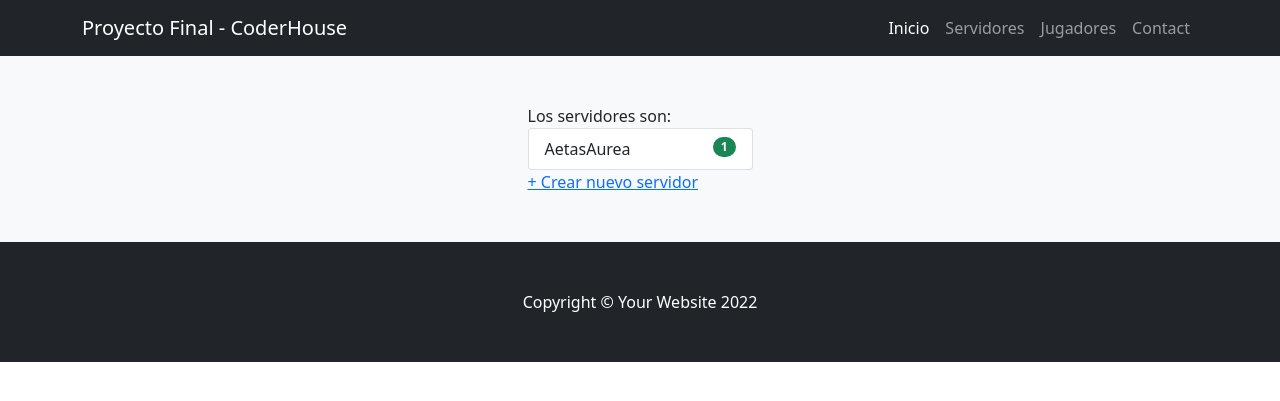
After one commit to juan-alejo/ProyectoFinal, a Django app: page /app/servidores/ in a window 1280 px wide. The commit adds this page. Shown: the top 401 px of the page. Run offline with Django 4.2, Linux system fonts and the light colour scheme; data comes from the database, SQL or seed files in the repository; some libraries are stand-ins or nearby versions.

Commit message:
servidores.html + urls,views

```diff
--- a/ProyectoFinalApp/forms.py
+++ b/ProyectoFinalApp/forms.py
@@ -0,0 +1,5 @@
+from django import forms
+
+class NuevoServidor(forms.Form):
+    nombre = forms.CharField(max_length = 25, label = "Nombre del servidor")
+    version = forms.IntegerField(min_value = 0, label = "Versión del servidor")
--- a/ProyectoFinalApp/templates/ProyectoFinalApp/base.html
+++ b/ProyectoFinalApp/templates/ProyectoFinalApp/base.html
@@ -16,13 +16,13 @@
         <!-- Responsive navbar-->
         <nav class="navbar navbar-expand-lg navbar-dark bg-dark">
             <div class="container">
-                <a class="navbar-brand" href="#!">Proyecto Final - CoderHouse</a>
+                <a class="navbar-brand" href="{% url 'inicio' %}">Proyecto Final - CoderHouse</a>
                 <button class="navbar-toggler" type="button" data-bs-toggle="collapse" data-bs-target="#navbarSupportedContent" aria-controls="navbarSupportedContent" aria-expanded="false" aria-label="Toggle navigation"><span class="navbar-toggler-icon"></span></button>
                 <div class="collapse navbar-collapse" id="navbarSupportedContent">
                     <ul class="navbar-nav ms-auto mb-2 mb-lg-0">
-                        <li class="nav-item"><a class="nav-link active" aria-current="page" href="#!">Home</a></li>
-                        <li class="nav-item"><a class="nav-link" href="#!">About</a></li>
-                        <li class="nav-item"><a class="nav-link" href="#!">Contact</a></li>
+                        <li class="nav-item"><a class="nav-link active" aria-current="page" href="{% url 'inicio' %}">Inicio</a></li>
+                        <li class="nav-item"><a class="nav-link" href="{% url 'servidores' %}">Servidores</a></li>
+                        <li class="nav-item"><a class="nav-link" href="#!">Jugadores</a></li>
                         <li class="nav-item"><a class="nav-link" href="#!">Contact</a></li>
                     </ul>
                 </div>
--- /dev/null
+++ b/ProyectoFinalApp/templates/ProyectoFinalApp/servidores.html
@@ -0,0 +1,27 @@
+{% extends 'ProyectoFinalApp/base.html' %}
+{% load static %}
+
+{% block tituloPagina %}
+Servidores - Proyecto Final
+{% endblock %}
+
+{% block contenidoPagina %}
+<section class="bg-light py-5">
+    <div class="container px-5">
+        <div class="row gx-5 justify-content-center">
+            <div class="col-lg-3">
+                Los servidores son:
+                <ul class="list-group">
+                    {% for servidor in servidores %}
+                        <li class="list-group-item d-flex justify-content-between align-items-start">
+                            {{servidor.nombre}}
+                            <span class="badge bg-success rounded-pill">{{servidor.version}}</span>
+                        </li>
+                    {% endfor %}
+                </ul>
+                <a href="">+ Crear nuevo servidor</a>
+            </div>
+        </div>
+    </div>
+</section>
+{% endblock %}
--- a/ProyectoFinalApp/urls.py
+++ b/ProyectoFinalApp/urls.py
@@ -5,6 +5,7 @@ from .views import *
 urlpatterns = [
     # URLS de la app
     path('', inicio, name="inicio"),
+    path('servidores/', servidores, name= "servidores")
 
     #path('profesores/', profesores, name="profesores"),
 ]
--- a/ProyectoFinalApp/views.py
+++ b/ProyectoFinalApp/views.py
@@ -11,7 +11,14 @@ def inicio(request):
 
     return render(request,'ProyectoFinalApp\index.html')
 
-def crearServidor(request):
+def servidores(request):
 
+    #servidores = Servidor()
 
-    return HttpResponse(f"asd")
+    #listaServidores = [x.nombre for x in Servidor.objects.all()]
+
+    #return HttpResponse((f"Servidores: {str(listaServidores)}"))
+
+    servidores = Servidor.objects.all()
+
+    return render(request,"ProyectoFinalApp/servidores.html",{"servidores":servidores})
```
